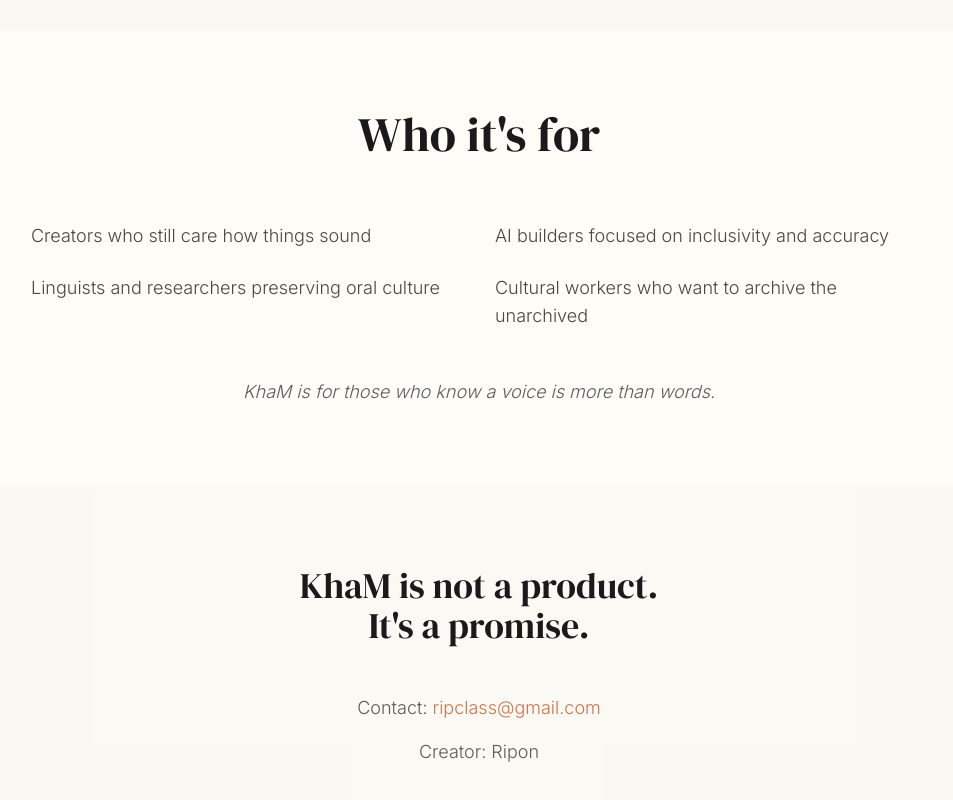
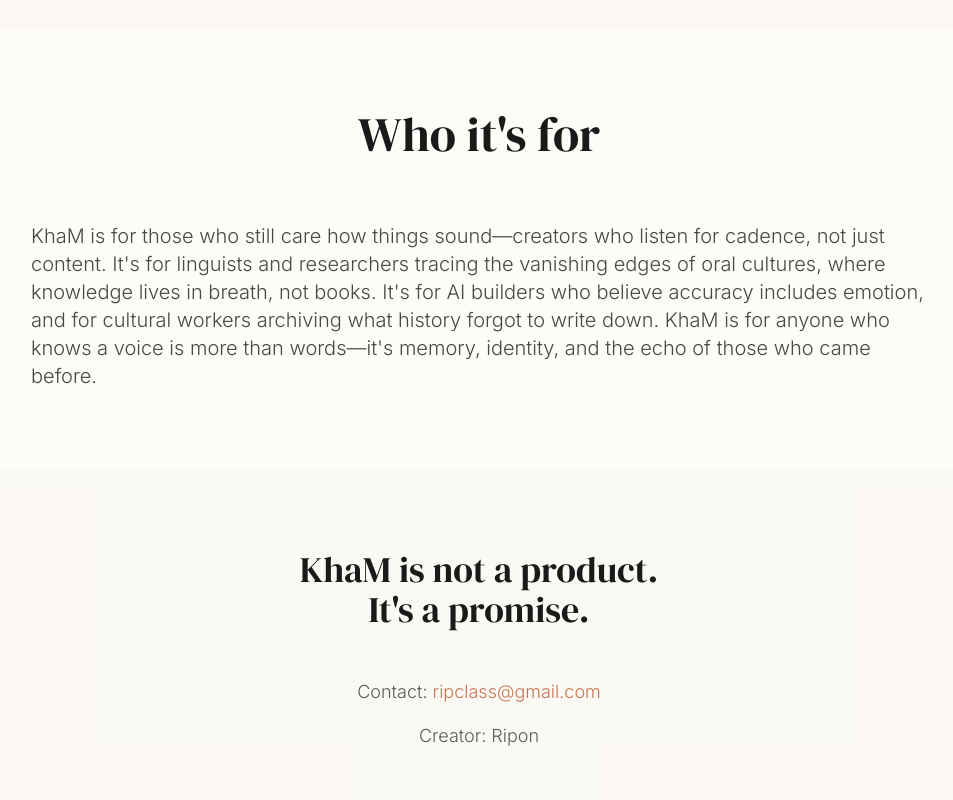
Before and after one commit to ripclass/kham-voice-keepers, a React (Vite) app: page / in a window 1280 px wide. Shown: the part 1798-2598 px from the top of the page, without its empty margins (161-1114 px from the left). Built offline with nearby package versions, Linux system fonts and the light colour scheme.

Commit message:
Add "Who It's For" section
Adds a new section to the homepage that describes the target audience for KhaM, using a paragraph format and specified design preferences.

```diff
--- a/src/pages/Index.tsx
+++ b/src/pages/Index.tsx
@@ -1,4 +1,3 @@
-
 import { Button } from "@/components/ui/button";
 import Navigation from "@/components/Navigation";
 
@@ -76,20 +75,9 @@ const Index = () => {
             Who it's for
           </h2>
 
-          <div className="grid md:grid-cols-2 gap-8 mb-12">
-            <div className="space-y-6 text-lg font-light text-ink/80">
-              <p>Creators who still care how things sound</p>
-              <p>Linguists and researchers preserving oral culture</p>
-            </div>
-            <div className="space-y-6 text-lg font-light text-ink/80">
-              <p>AI builders focused on inclusivity and accuracy</p>
-              <p>Cultural workers who want to archive the unarchived</p>
-            </div>
-          </div>
-
-          <div className="text-center">
-            <p className="text-lg font-light text-ink/70 italic">
-              KhaM is for those who know a voice is more than words.
+          <div className="space-y-8">
+            <p className="text-lg md:text-xl font-light leading-relaxed text-ink/80">
+              KhaM is for those who still care how things sound—creators who listen for cadence, not just content. It's for linguists and researchers tracing the vanishing edges of oral cultures, where knowledge lives in breath, not books. It's for AI builders who believe accuracy includes emotion, and for cultural workers archiving what history forgot to write down. KhaM is for anyone who knows a voice is more than words—it's memory, identity, and the echo of those who came before.
             </p>
           </div>
         </div>
```
